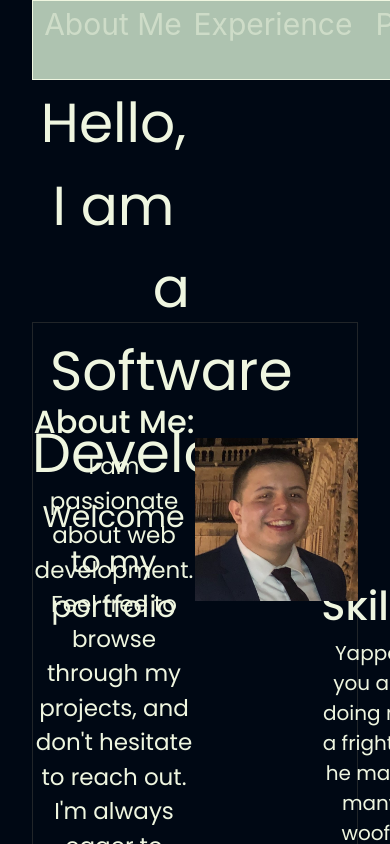
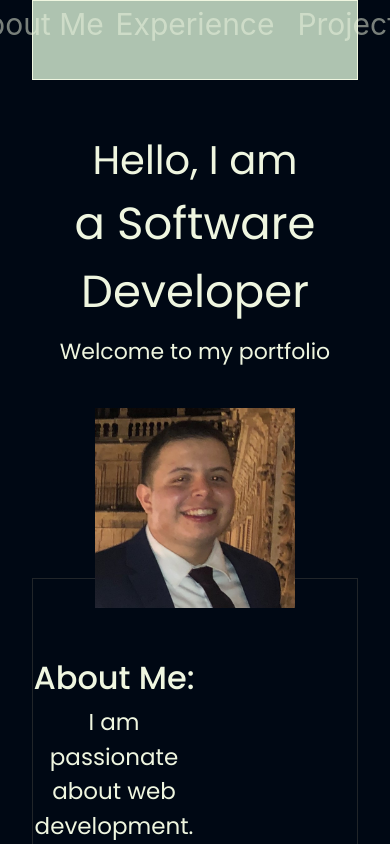
Before and after one commit to mitchalejo94/MitchelAlejoPortfolio, a React (Vite) app: page / in a window 390 px wide. Shown: the top 844 px of the page. Built offline with nearby package versions, Linux system fonts and the light colour scheme.

Commit message:
Feat:media screen styling NavBar & Header

```diff
--- a/src/components/Header.css
+++ b/src/components/Header.css
@@ -27,3 +27,30 @@
   display: flex;
   font-size: 30px;
 }
+
+@media screen and (max-width: 768px) {
+  .textChangeContainer {
+    height: 28rem;
+    font-size: 16px;
+  }
+  .text1 {
+    width: 100%;
+    justify-content: center;
+    font-size: 40px;
+  }
+  .textChange {
+    width: 100%;
+    justify-content: center;
+    font-size: 45px;
+  }
+  .introText {
+    width: 100%;
+    justify-content: center;
+    margin-top: 10px;
+    font-size: 22px;
+  }
+  .myPhoto {
+    margin-top: 2.5rem;
+    margin-left: 0;
+  }
+}
--- a/src/components/NavigationBar.css
+++ b/src/components/NavigationBar.css
@@ -1,24 +1,21 @@
 .topBar {
   display: flex;
-  justify-content: right;
-  position: fixed;
+  justify-content: center;
+  /* position: fixed; */
   margin-top: -32px;
   z-index: 9999;
   background-color: #aec3b0;
   border: solid 0.5px #eff6e0;
   color: #eff6e0;
   height: 5rem;
-  width: 76%;
+  width: inherit;
 }
 @media screen and (max-width: 768px) {
-  .topBar {
-    justify-content: center;
-    width: fit-content;
-  }
   .indLinkContainer {
     font-size: 15px;
   }
 }
+
 .linkContainer {
   display: flex;
   width: 30rem;
@@ -28,6 +25,7 @@
   color: #eff6e0;
   opacity: 0.5;
   font-size: 30px;
+
   width: 50rem;
 }
 .indLinkContainer:hover {
```
